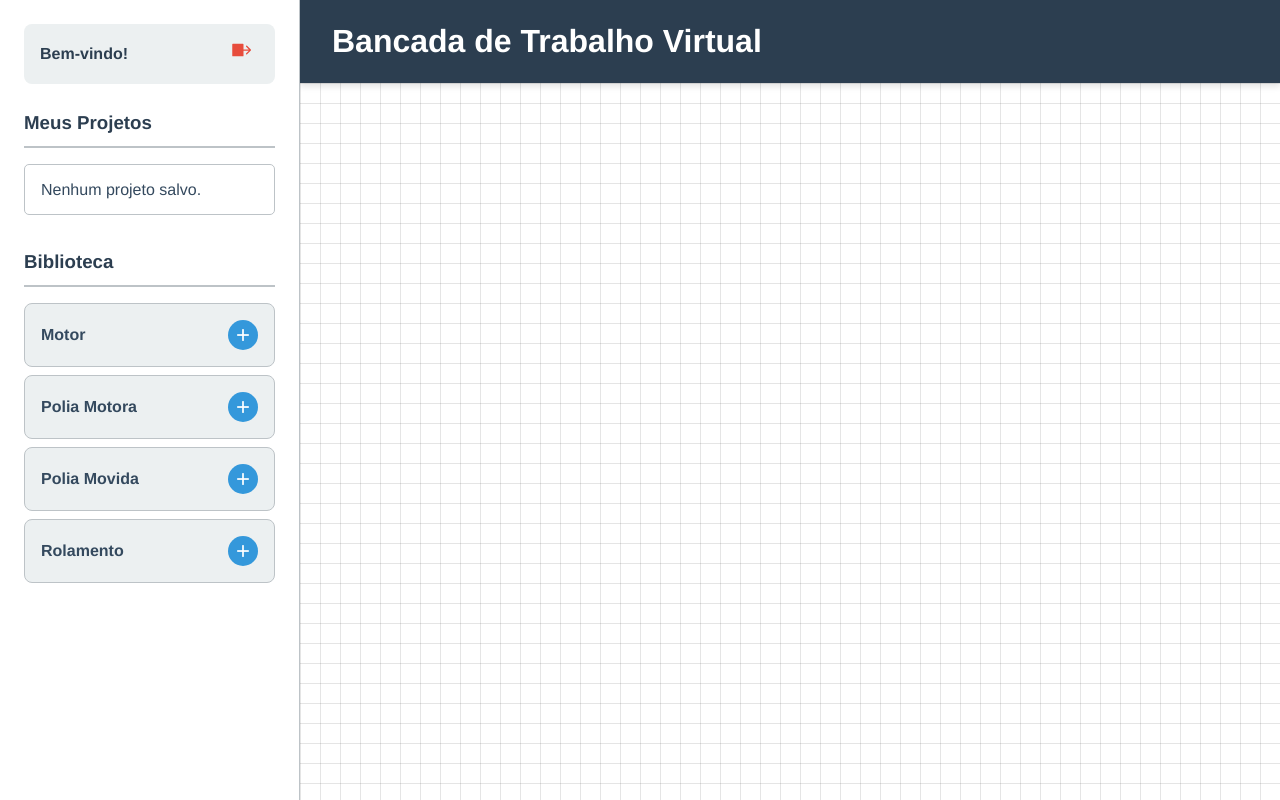
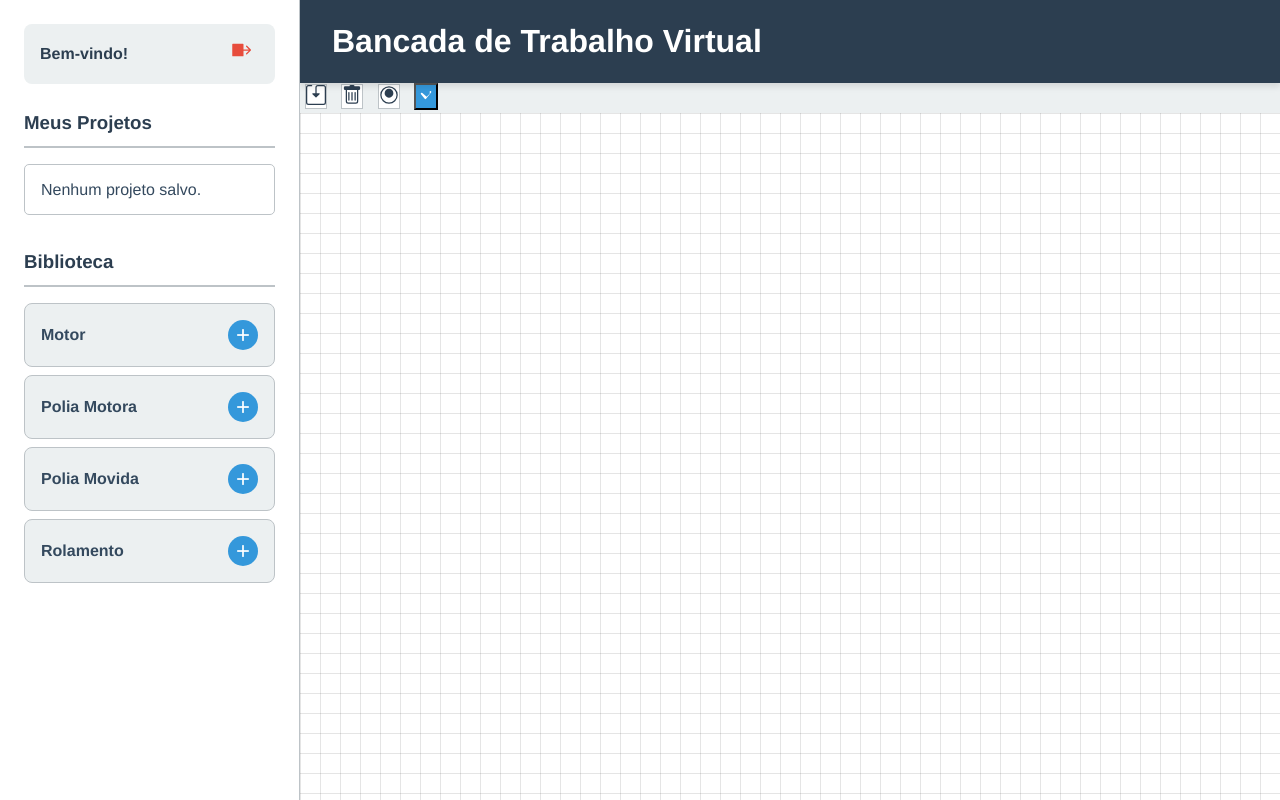
Before and after one commit to Jonathan0078/Dockerfile-, a Flask app: page /dashboard in a window 1280 px wide. Run offline with Flask 3, Linux system fonts and the light colour scheme; the visitor is signed in with stand-in values (Sample User, id 1); data that the repository does not hold is empty; some libraries are stand-ins or nearby versions.

Commit message:
Update platform.html

```diff
--- a/templates/platform.html
+++ b/templates/platform.html
@@ -35,6 +35,22 @@
             <header class="workbench-header">
                 <h1>Bancada de Trabalho Virtual</h1>
                 </header>
+
+            <div id="desktop-action-bar">
+                <button id="desktop-save-btn" class="btn btn-action" title="Salvar Projeto">
+                    <svg xmlns="http://www.w3.org/2000/svg" width="20" height="20" fill="currentColor" viewBox="0 0 16 16"><path d="M2 1a1 1 0 0 0-1 1v12a1 1 0 0 0 1 1h12a1 1 0 0 0 1-1V2a1 1 0 0 0-1-1H9.5a1 1 0 0 0-1 1v4.5h2a.5.5 0 0 1 .354.854l-2.5 2.5a.5.5 0 0 1-.708 0l-2.5-2.5A.5.5 0 0 1 5.5 6.5h2V2a2 2 0 0 1 2-2H14a2 2 0 0 1 2 2v12a2 2 0 0 1-2 2H2a2 2 0 0 1-2-2V2a2 2 0 0 1 2-2h2.5a.5.5 0 0 1 0 1H2z"/></svg>
+                </button>
+                <button id="desktop-clear-btn" class="btn btn-action" title="Limpar Bancada">
+                    <svg xmlns="http://www.w3.org/2000/svg" width="20" height="20" fill="currentColor" viewBox="0 0 16 16"><path d="M5.5 5.5A.5.5 0 0 1 6 6v6a.5.5 0 0 1-1 0V6a.5.5 0 0 1 .5-.5zm2.5 0a.5.5 0 0 1 .5.5v6a.5.5 0 0 1-1 0V6a.5.5 0 0 1 .5-.5zm3 .5a.5.5 0 0 0-1 0v6a.5.5 0 0 0 1 0V6z"/><path d="M14.5 3a1 1 0 0 1-1 1H13v9a2 2 0 0 1-2 2H5a2 2 0 0 1-2-2V4h-.5a1 1 0 0 1-1-1V2a1 1 0 0 1 1-1H6a1 1 0 0 1 1-1h2a1 1 0 0 1 1 1h3.5a1 1 0 0 1 1 1v1zM4.118 4 4 4.059V13a1 1 0 0 0 1 1h6a1 1 0 0 0 1-1V4.059L11.882 4H4.118zM2.5 3V2h11v1h-11z"/></svg>
+                </button>
+                <button id="desktop-settings-btn" class="btn btn-action" title="Otimizar Sistema">
+                    <svg xmlns="http://www.w3.org/2000/svg" width="20" height="20" fill="currentColor" viewBox="0 0 16 16"><path fill-rule="evenodd" d="M8 1a7 7 0 1 0 0 14A7 7 0 0 0 8 1zm0 13a6 6 0 1 1 0-12 6 6 0 0 1 0 12zM8 3a3.5 3.5 1 1 0 0 7 3.5 3.5 0 0 0 0-7z"/><path d="M8 5a1 1 0 1 0 0 2 1 1 0 0 0 0-2zm0 1a2 2 0 1 1 0 4 2 2 0 0 1 0-4z"/></svg>
+                </button>
+                <button id="desktop-analyze-btn" class="btn btn-action-highlight" title="Analisar Sistema">
+                    <svg xmlns="http://www.w3.org/2000/svg" width="20" height="20" fill="currentColor" viewBox="0 0 16 16"><path d="M10.97 4.97a.75.75 0 0 1 1.07 1.05l-3.99 4.99a.75.75 0 0 1-1.08.02L4.01 7.47a.75.75 0 0 1 1.06-1.06L8.5 9.44l2.47-2.47z"/></svg>
+                </button>
+            </div>
+
             <div id="workbench-area">
                 <svg id="connection-canvas"></svg>
             </div>
@@ -101,13 +117,13 @@
             <svg xmlns="http://www.w3.org/2000/svg" width="20" height="20" fill="currentColor" viewBox="0 0 16 16"><path d="M2 1a1 1 0 0 0-1 1v12a1 1 0 0 0 1 1h12a1 1 0 0 0 1-1V2a1 1 0 0 0-1-1H9.5a1 1 0 0 0-1 1v4.5h2a.5.5 0 0 1 .354.854l-2.5 2.5a.5.5 0 0 1-.708 0l-2.5-2.5A.5.5 0 0 1 5.5 6.5h2V2a2 2 0 0 1 2-2H14a2 2 0 0 1 2 2v12a2 2 0 0 1-2 2H2a2 2 0 0 1-2-2V2a2 2 0 0 1 2-2h2.5a.5.5 0 0 1 0 1H2z"/></svg>
         </button>
         <button id="clear-button" class="btn btn-action" title="Limpar Bancada">
-            <svg xmlns="http://www.w3.org/2000/svg" width="20" height="20" fill="currentColor" viewBox="0 0 16 16"><path d="M5.5 5.5A.5.5 0 0 1 6 6v6a.5.5 0 0 1-1 0V6a.5.5 0 0 1 .5-.5zm2.5 0a.5.5 0 0 1 .5.5v6a.5.5 0 0 1-1 0V6a.5.5 0 0 1 .5-.5zm3 .5a.5.5 0 0 0-1 0v6a.5.5 0 0 0 1 0V6z"/><path d="M14.5 3a1 1 0 0 1-1 1H13v9a2 2 0 0 1-2 2H5a2 2 0 0 1-2-2V4h-.5a1 1 0 =0 1-1-1V2a1 1 0 0 1 1-1H6a1 1 0 0 1 1-1h2a1 1 0 0 1 1 1h3.5a1 1 0 0 1 1 1v1zM4.118 4 4 4.059V13a1 1 0 0 0 1 1h6a1 1 0 0 0 1-1V4.059L11.882 4H4.118zM2.5 3V2h11v1h-11z"/></svg>
+            <svg xmlns="http://www.w3.org/2000/svg" width="20" height="20" fill="currentColor" viewBox="0 0 16 16"><path d="M5.5 5.5A.5.5 0 0 1 6 6v6a.5.5 0 0 1-1 0V6a.5.5 0 0 1 .5-.5zm2.5 0a.5.5 0 0 1 .5.5v6a.5.5 0 0 1-1 0V6a.5.5 0 0 1 .5-.5zm3 .5a.5.5 0 0 0-1 0v6a.5.5 0 0 0 1 0V6z"/><path d="M14.5 3a1 1 0 0 1-1 1H13v9a2 2 0 0 1-2 2H5a2 2 0 0 1-2-2V4h-.5a1 1 0 0 1-1-1V2a1 1 0 0 1 1-1H6a1 1 0 0 1 1-1h2a1 1 0 0 1 1 1h3.5a1 1 0 0 1 1 1v1zM4.118 4 4 4.059V13a1 1 0 0 0 1 1h6a1 1 0 0 0 1-1V4.059L11.882 4H4.118zM2.5 3V2h11v1h-11z"/></svg>
         </button>
         <button id="settings-button" class="btn btn-action" title="Otimizar Sistema">
             <svg xmlns="http://www.w3.org/2000/svg" width="20" height="20" fill="currentColor" viewBox="0 0 16 16"><path fill-rule="evenodd" d="M8 1a7 7 0 1 0 0 14A7 7 0 0 0 8 1zm0 13a6 6 0 1 1 0-12 6 6 0 0 1 0 12zM8 3a3.5 3.5 1 1 0 0 7 3.5 3.5 0 0 0 0-7z"/><path d="M8 5a1 1 0 1 0 0 2 1 1 0 0 0 0-2zm0 1a2 2 0 1 1 0 4 2 2 0 0 1 0-4z"/></svg>
         </button>
         <button id="analyze-button-mobile" class="btn btn-action-highlight" title="Analisar Sistema">
-            <svg xmlns="http://www.w3.org/2000/svg" width="20" height="20" fill="currentColor" viewBox="0 0 16 16"><path d="M11.594 5.378 9.248 8.016 11.594 10.654 10.36 11.888 8.016 9.542 5.378 11.888 4.144 10.654 6.782 8.016 4.144 5.378 5.378 4.144 8.016 6.782 10.654 4.144 11.888 5.378z"/><path fill-rule="evenodd" d="M8 1a7 7 0 1 0 0 14A7 7 0 0 0 8 1zm0 13a6 6 0 1 1 0-12 6 6 0 0 1 0 12z"/></svg>
+            <svg xmlns="http://www.w3.org/2000/svg" width="20" height="20" fill="currentColor" viewBox="0 0 16 16"><path d="M10.97 4.97a.75.75 0 0 1 1.07 1.05l-3.99 4.99a.75.75 0 0 1-1.08.02L4.01 7.47a.75.75 0 0 1 1.06-1.06L8.5 9.44l2.47-2.47z"/></svg>
         </button>
     </div>
 
```
